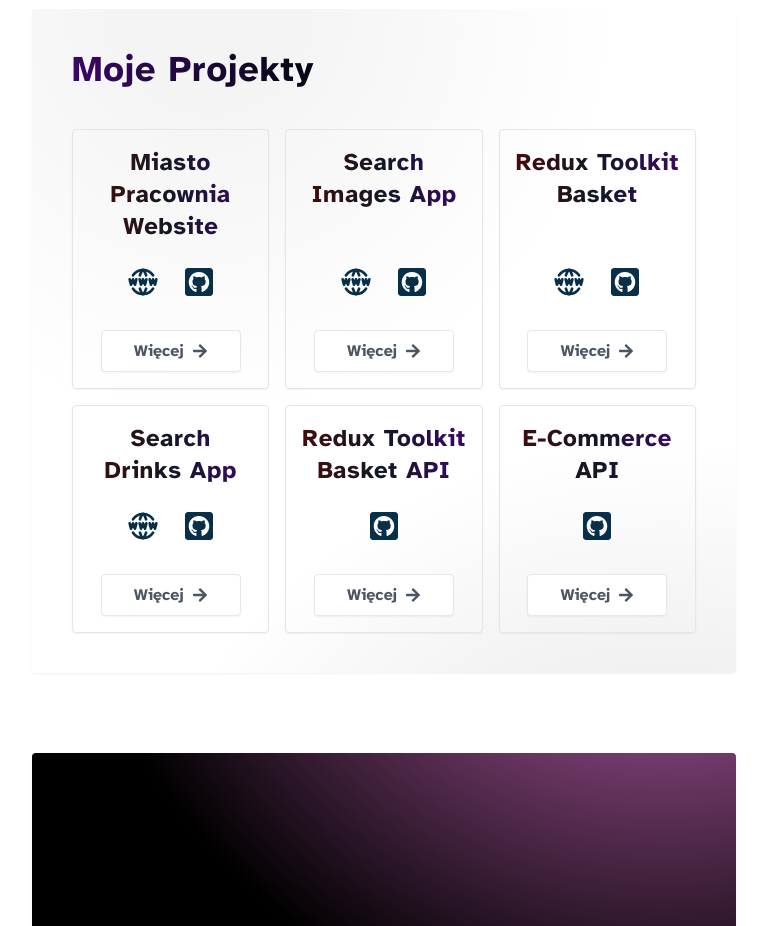
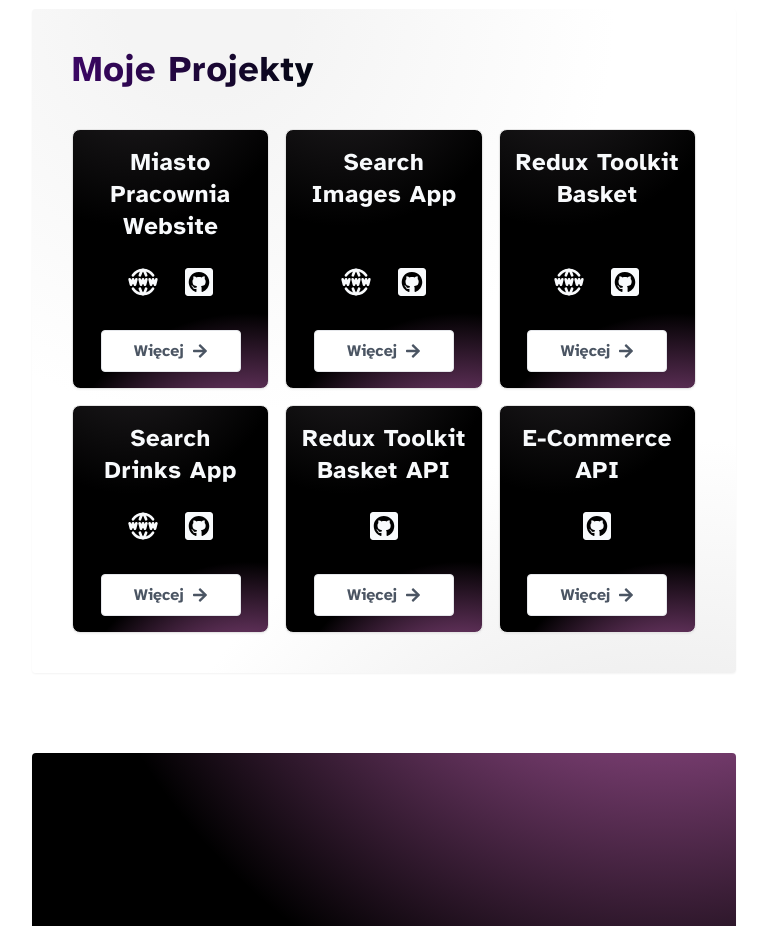
Before and after one commit to misiek869/my_portfolio_v2, a React (Vite) app: page / in a window 1280 px wide. Shown: the part 2520-3446 px from the top of the page, without its empty margins (256-1023 px from the left). Built offline with nearby package versions, Linux system fonts and the light colour scheme.

Commit message:
change styling: colors

```diff
--- a/src/components/ProjectCard.tsx
+++ b/src/components/ProjectCard.tsx
@@ -26,23 +26,33 @@
 	const { t } = useTranslation()
 
 	return (
-		<article className='flex flex-col items-center border p-4 shadow-sm  rounded-sm '>
-			<h3 className='bg-gradient-to-r from-red-950 via-gray-900 to-purple-950 inline-block text-transparent bg-clip-text text-2xl font-semibold capitalize tracking-wide text-center 3xl:text-3xl'>
+		<article
+			style={{
+				background: `
+  radial-gradient(circle at 30% -30%, #252225 0%, transparent 48%),
+  radial-gradient(circle at 90% 150%, #ee79de 0%, #000 48%)
+`,
+			}}
+			className='flex flex-col items-center border p-4 shadow-sm bg-slate-50  rounded-lg '>
+			<h3 className='text-slate-50 text-2xl font-semibold capitalize tracking-wide text-center 3xl:text-3xl'>
 				{title}
 			</h3>
+			{/* <h3 className='bg-gradient-to-r from-red-950 via-gray-900 to-purple-950 inline-block text-transparent bg-clip-text text-2xl font-semibold capitalize tracking-wide text-center 3xl:text-3xl'>
+				{title}
+			</h3> */}
 
 			<div className='mt-auto'>
 				<div className='flex gap-x-6 justify-center mt-6'>
 					{url ? (
 						<a target='_blank' href={url} className=''>
-							<TbWorldWww className='h-8 w-8 3xl:h-12 3xl:w-12 text-sky-950 hover:text-purple-950 duration-300 hover:scale-110' />
+							<TbWorldWww className='h-8 w-8 3xl:h-12 3xl:w-12 text-slate-50 hover:text-purple-950 duration-300 hover:scale-110' />
 						</a>
 					) : (
 						''
 					)}
 
 					<a target='_blank' href={github} className=''>
-						<FaGithubSquare className='h-8 w-8 3xl:h-12 3xl:w-12 text-sky-950 hover:text-purple-950 duration-300 hover:scale-110' />
+						<FaGithubSquare className='h-8 w-8 3xl:h-12 3xl:w-12 text-slate-50 hover:text-purple-950 duration-300 hover:scale-110' />
 					</a>
 				</div>
 				<Link
```
